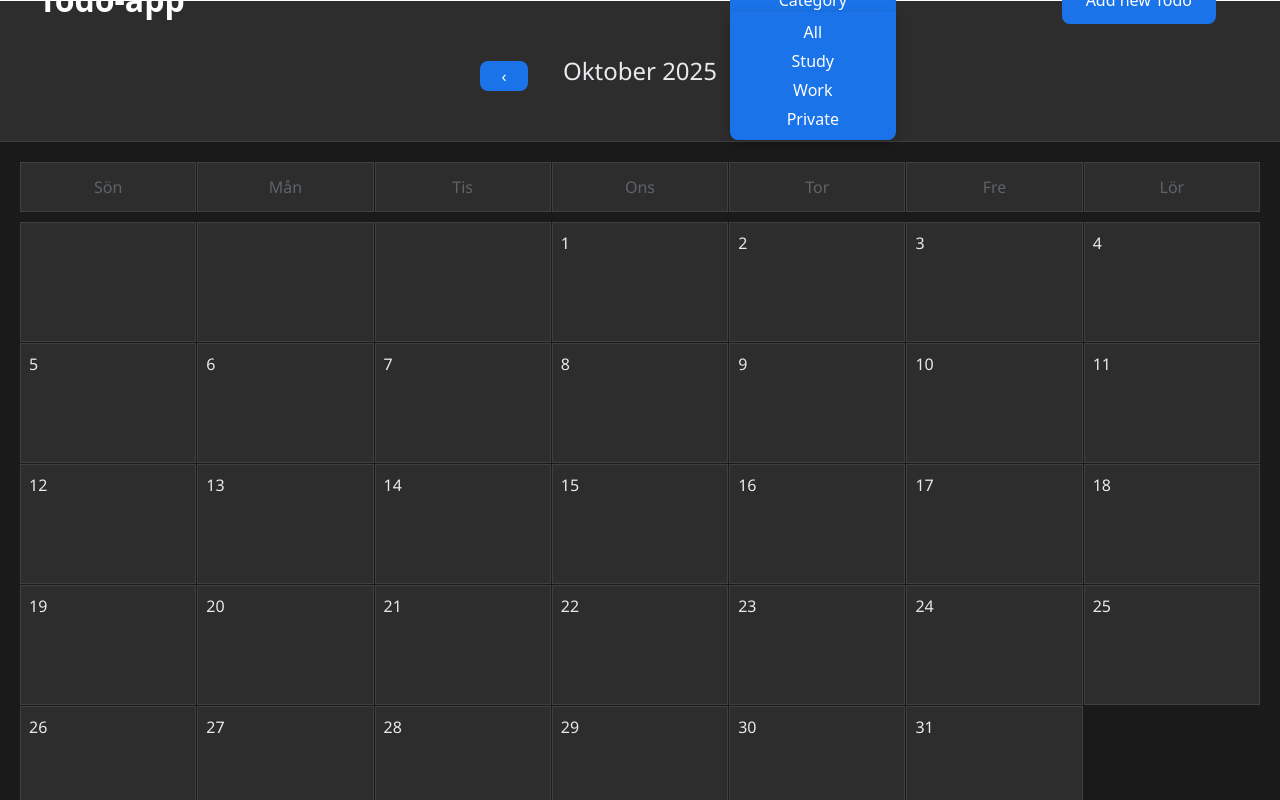
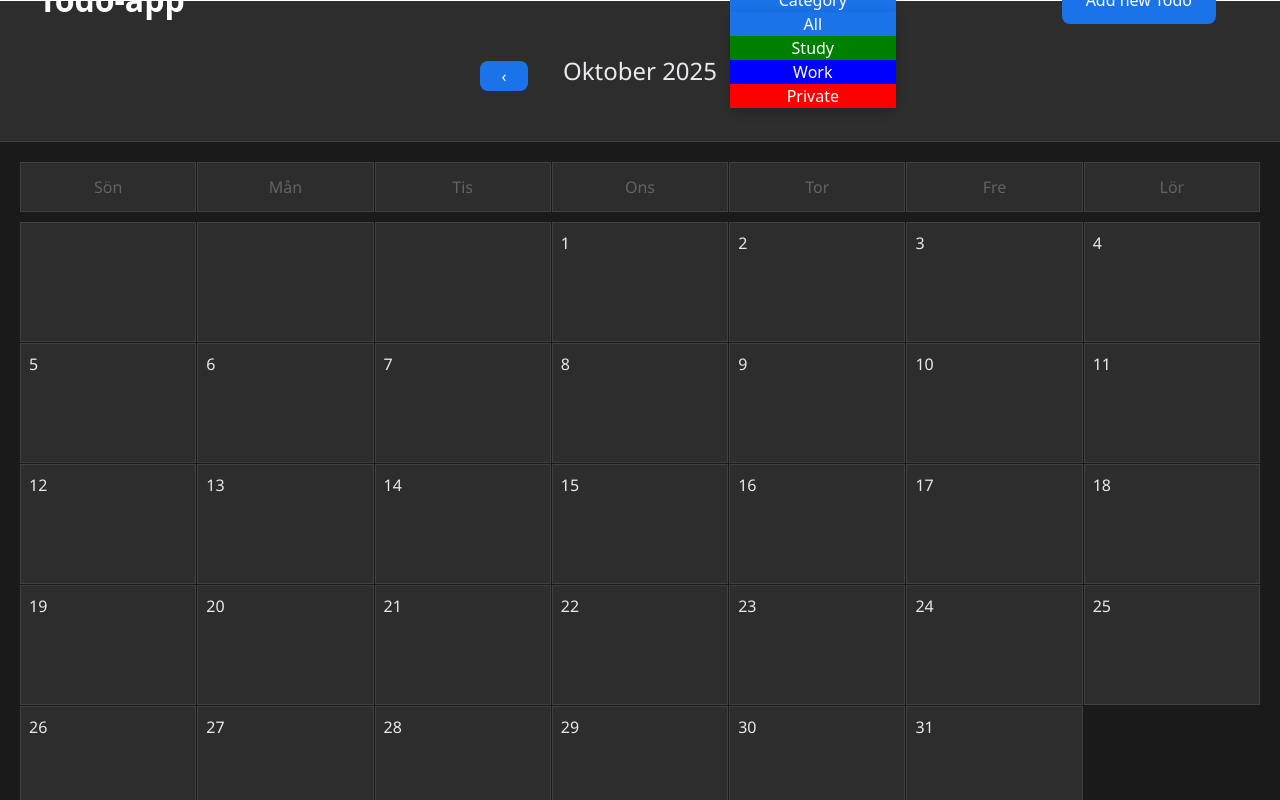
Before and after one commit to Kleamy8/Todo-App, a React (Vite) app: page / in a window 1280 px wide. Both pictures are taken after a click on the element "Category". Built offline with nearby package versions, Linux system fonts and the light colour scheme.

Commit message:
gave each category li a specific color

```diff
--- a/src/components/home/header.module.css
+++ b/src/components/home/header.module.css
@@ -38,19 +38,41 @@
 }
 
 ul {
+    padding-top: 2px;
   position: absolute;
   background: #1a73e8;
   width: 100%;
+  padding: 0.05px;
   left: 0;
   border-bottom-left-radius: 8px;
   border-bottom-right-radius: 8px;
-  padding: 5%;
-  text-align: center;
   display: flex;
   flex-direction: column;
-  gap: 5px;
+  align-items: center;
+
   z-index: 9999;
   box-shadow: 0 4px 12px rgba(0, 0, 0, 0.2);
   list-style: none;
   border: none;
 }
+li{
+    width: 100%;
+}
+.info {
+  position: absolute;
+  color: white;
+  right: 50%;
+  top: 50%;
+  transform: translateY(-50%);
+  text-align: center;
+  display: flex;
+  flex-direction: column;
+  gap: 5px;
+}
+
+.block {
+  text-align: center;
+  width: 80px;
+border-radius: 8px;
+
+}
--- a/src/components/home/header.tsx
+++ b/src/components/home/header.tsx
@@ -25,7 +25,19 @@ export function Header({ name }: { name: string }) {
           >
             Add new Todo
           </button>
-          <div className={styles.category}>
+          <div
+            className={styles.category}
+            style={{
+              backgroundColor:
+                category == "Work"
+                  ? "blue"
+                  : category == "Study"
+                  ? "green"
+                  : category == "Private"
+                  ? "red"
+                  : "#1a73e8",
+            }}
+          >
             <p onClick={() => setShow(!show)}>
               {category !== "" ? category : "Category"}
             </p>
@@ -40,6 +52,7 @@ export function Header({ name }: { name: string }) {
                   All
                 </li>
                 <li
+                  style={{ background: "green" }}
                   onClick={() => {
                     setCategory("Study");
                     setShow(false);
@@ -47,7 +60,9 @@ export function Header({ name }: { name: string }) {
                 >
                   Study
                 </li>
+
                 <li
+                  style={{ background: "blue" }}
                   onClick={() => {
                     setCategory("Work");
                     setShow(false);
@@ -56,6 +71,7 @@ export function Header({ name }: { name: string }) {
                   Work
                 </li>
                 <li
+                  style={{ background: "red" }}
                   onClick={() => {
                     setCategory("Private");
                     setShow(false);
```
